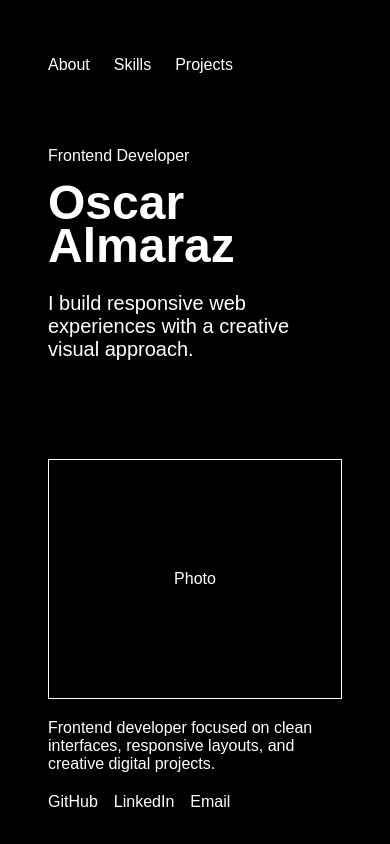
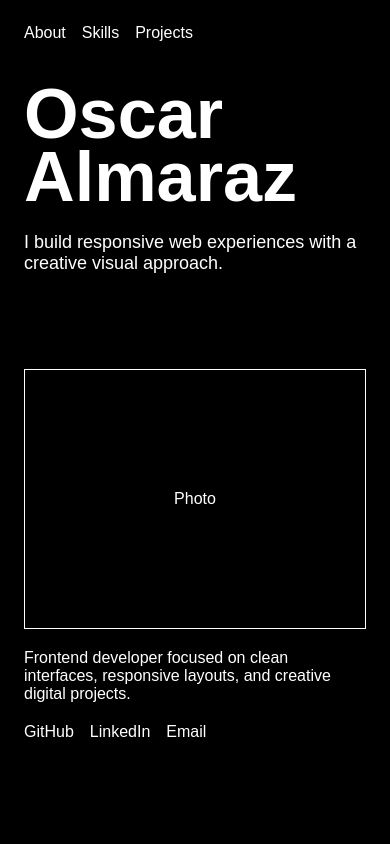
Before and after one commit to OscarAlmaraz350/developer-portfolio, a React (Vite) app: page / in a window 390 px wide. Shown: the top 844 px of the page. Built offline with nearby package versions, Linux system fonts and the light colour scheme.

Commit message:
Add responsive project card interactions

```diff
--- a/src/components/Hero.tsx
+++ b/src/components/Hero.tsx
@@ -10,7 +10,6 @@ function Hero() {
 
         <div className="hero-content">
           <div className="hero-main">
-            <p className="hero-label">Frontend Developer</p>
             <h1>Oscar Almaraz</h1>
             <p className="hero-description">
               I build responsive web experiences with a creative visual approach.
--- a/src/components/Projects.tsx
+++ b/src/components/Projects.tsx
@@ -1,33 +1,43 @@
+import { useState } from 'react'
+
 const projects = [
   {
-    title: "Art Portfolio",
+    title: 'Art Portfolio',
     description:
-      "Responsive portfolio for showcasing digital artwork with grid layout and modal preview.",
-    stack: ["HTML", "CSS", "JavaScript"],
-    liveUrl: "#",
-    githubUrl: "#",
+      'Responsive portfolio for showcasing digital artwork with grid layout and modal preview.',
+    stack: ['HTML', 'CSS', 'JavaScript'],
+    liveUrl: '#',
+    githubUrl: '#',
   },
   {
-    title: "Frontend Project",
+    title: 'Frontend Project',
     description:
-      "A clean responsive web project focused on layout, structure and usability.",
-    stack: ["React", "TypeScript", "CSS"],
-    liveUrl: "#",
-    githubUrl: "#",
+      'A clean responsive web project focused on layout, structure and usability.',
+    stack: ['React', 'TypeScript', 'CSS'],
+    liveUrl: '#',
+    githubUrl: '#',
   },
   {
-    title: "Web Content Project",
+    title: 'Web Content Project',
     description:
-      "A structured web page concept focused on content organization and responsive design.",
-    stack: ["HTML", "CSS", "Figma"],
-    liveUrl: "#",
-    githubUrl: "#",
+      'A structured web page concept focused on content organization and responsive design.',
+    stack: ['HTML', 'CSS', 'Figma'],
+    liveUrl: '#',
+    githubUrl: '#',
   },
-];
+]
 
 function Projects() {
+  const [activeProject, setActiveProject] = useState<string | null>(null)
+
+  function handleProjectClick(title: string) {
+    setActiveProject((currentProject) =>
+      currentProject === title ? null : title,
+    )
+  }
+
   return (
-    <section id="projects" className="projects">
+    <section id="projects">
       <div className="container projects">
         <div className="projects-header">
           <p className="section-label">Projects</p>
@@ -36,7 +46,15 @@ function Projects() {
 
         <div className="projects-grid">
           {projects.map((project) => (
-            <article className="project-card" key={project.title}>
+            <article
+              className={
+                activeProject === project.title
+                  ? 'project-card is-active'
+                  : 'project-card'
+              }
+              key={project.title}
+              onClick={() => handleProjectClick(project.title)}
+            >
               <div className="project-thumbnail">
                 <span>{project.title}</span>
 
@@ -60,7 +78,7 @@ function Projects() {
         </div>
       </div>
     </section>
-  );
+  )
 }
 
-export default Projects;
+export default Projects
--- a/src/index.css
+++ b/src/index.css
@@ -42,7 +42,7 @@ body {
 
 .hero-content {
   display: grid;
-  grid-template-columns: 7fr 3fr;
+  grid-template-columns: minmax(0, 7fr) minmax(280px, 3fr);
   gap: 48px;
   align-items: center;
   flex: 1;
@@ -255,7 +255,8 @@ footer {
     transform 200ms ease;
 }
 
-.project-card:hover .project-overlay {
+.project-card:hover .project-overlay,
+.project-card.is-active .project-overlay {
   opacity: 1;
   transform: translateY(0);
 }
@@ -281,7 +282,12 @@ footer {
   color: white;
   text-decoration: none;
 }
+.project-card {
+  min-height: 420px;
+  cursor: pointer;
+}
 
+/* MOBILE RESPONSIVE*/
 @media (max-width: 900px) {
   .projects-grid {
     grid-template-columns: 1fr;
@@ -297,17 +303,38 @@ footer {
   .container {
     padding-inline: 24px;
   }
-  .hero {
-    padding: 24px;
-    gap: 48px;
+  .hero-inner {
+    padding-block: 24px 48px;
+    gap: 40px;
+  }
+
+  .hero-nav {
+    gap: 16px;
+    flex-wrap: wrap;
   }
 
   .hero-content {
     grid-template-columns: 1fr;
+    gap: 40px;
+    align-items: start;
+  }
+
+  .hero-main h1 {
+    font-size: clamp(56px, 18vw, 96px);
+    line-height: 0.9;
+  }
+
+  .hero-description {
+    font-size: 18px;
+    max-width: 100%;
   }
 
   .hero-photo {
-    height: 240px;
+    height: 260px;
+  }
+
+  .hero-profile {
+    max-width: 420px;
   }
   .about {
     grid-template-columns: 1fr;
```
